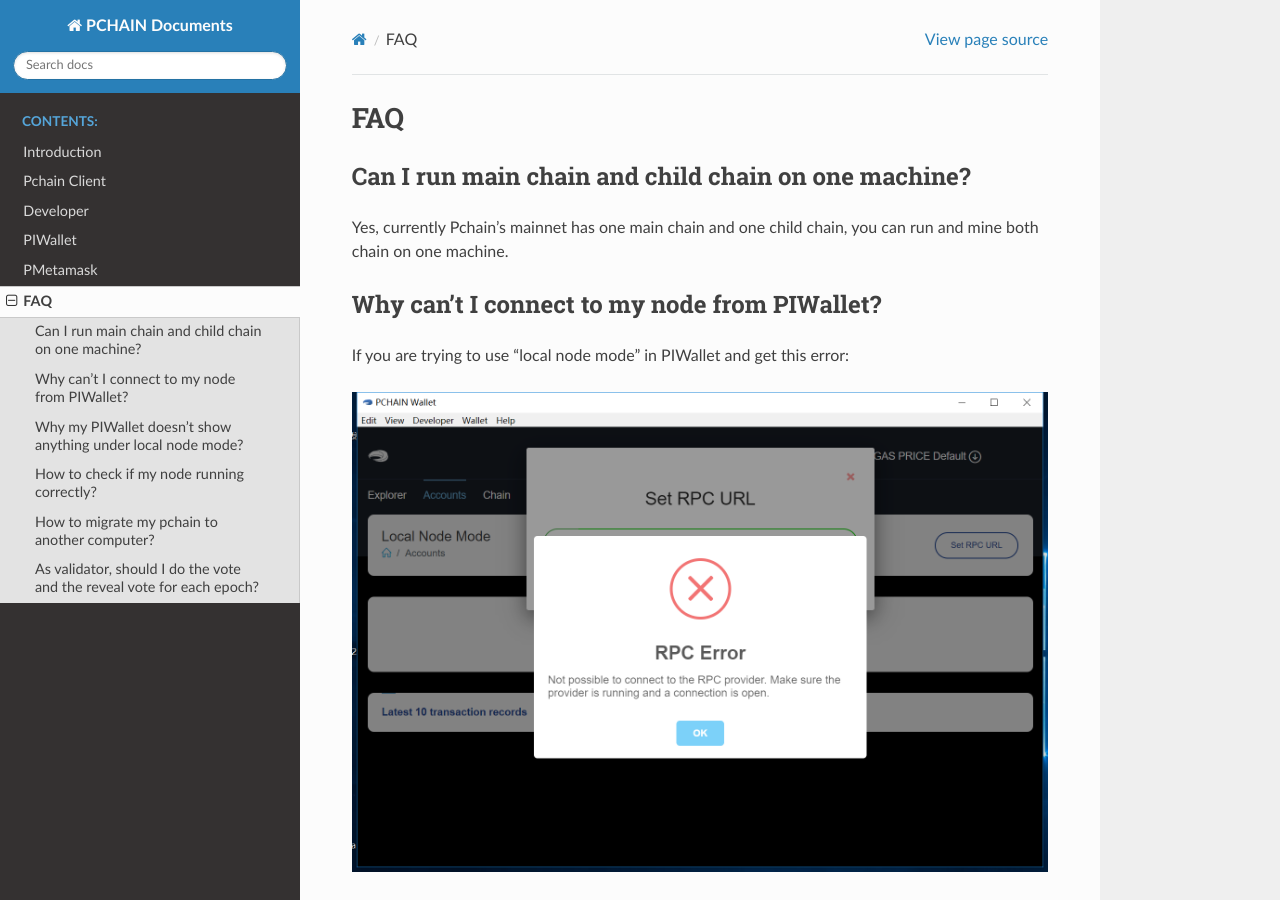
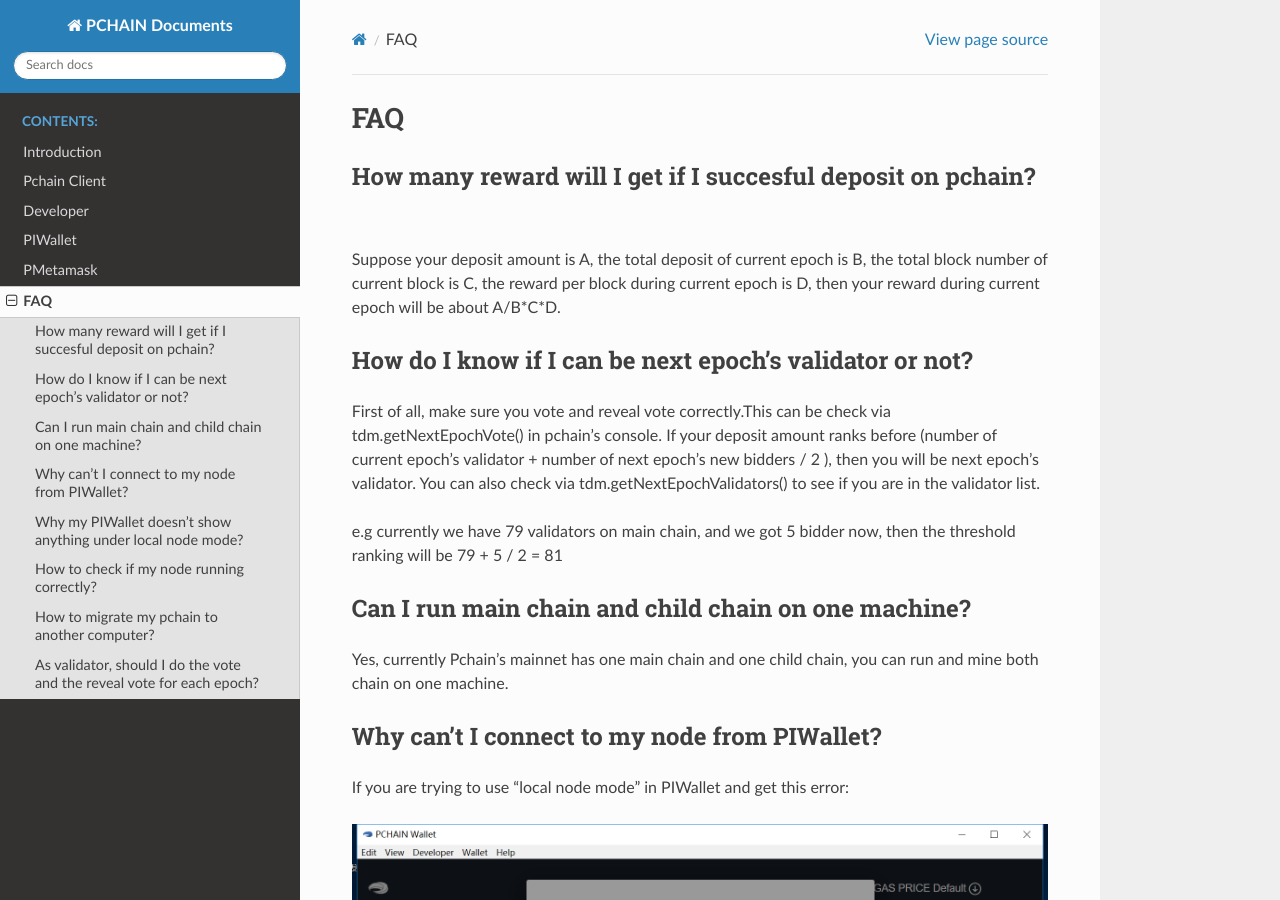
Before and after one commit to pchain-org/pchain-guide, a Sphinx documentation site: the page built from pchaindoc/source/FAQ/faq.rst, in a window 1280 px wide and 900 px high. Built offline with Sphinx 7.4.7 and the Read the Docs theme 2.0.0, drawn with Linux system fonts in a browser that asks for light colours.

Commit message:
update faq

```diff
--- a/pchaindoc/source/FAQ/faq.rst
+++ b/pchaindoc/source/FAQ/faq.rst
@@ -1,6 +1,19 @@
 ====
 FAQ
 ====
+
+-------------------------------------------------------------
+How many reward will I get if I succesful deposit on pchain?
+-------------------------------------------------------------
+Suppose your deposit amount is A, the total deposit of current epoch is B, the total block number of current block is C, the reward per block during current epoch is D, then your reward during current epoch will be about A/B*C*D.
+
+--------------------------------------------------------
+How do I know if I can be next epoch's validator or not?
+--------------------------------------------------------
+First of all, make sure you vote and reveal vote correctly.This can be check via tdm.getNextEpochVote() in pchain's console. If your deposit amount ranks before (number of current epoch's validator + number of next epoch's new bidders / 2 ), then you will be next epoch's validator. You can also check via tdm.getNextEpochValidators() to see if you are in the validator list.
+
+e.g currently we have 79 validators on main chain, and we got 5 bidder now, then the threshold ranking will be 79 + 5 / 2 = 81
+
 
 ----------------------------------------------------
 Can I run main chain and child chain on one machine?
--- a/pchaindoc/source/introduction/tokenswap.rst
+++ b/pchaindoc/source/introduction/tokenswap.rst
@@ -9,7 +9,7 @@
 1. Update PCHAIN Wallet to the latest version 1.0.4. Click `here <https://github.com/pchain-org/wallet/releases/v1.0.4>`_ to download PIwallet.
 2. Ensure that you keep the private key or keystore file of the ERC20 PI address well.
 3. Ensure there is a minimum amount of ETH (recommend 0.00036 ether which is 6 gwei*60,000) in your ERC20 PI address to cover the gas fee.
-4. After you send the swap transaction, you will receive your native PI within **2 bussiness days** at most.
+4. After you send the swap transaction, you will receive your native PI within **2 business days** at most.
 5. The swap need to get 12 blocks confirmation in Ethereum so the swap may take dozens of minutes.
 
 Step 1: Open the PIwallet and click ‘Token Swap’ tab.
```
